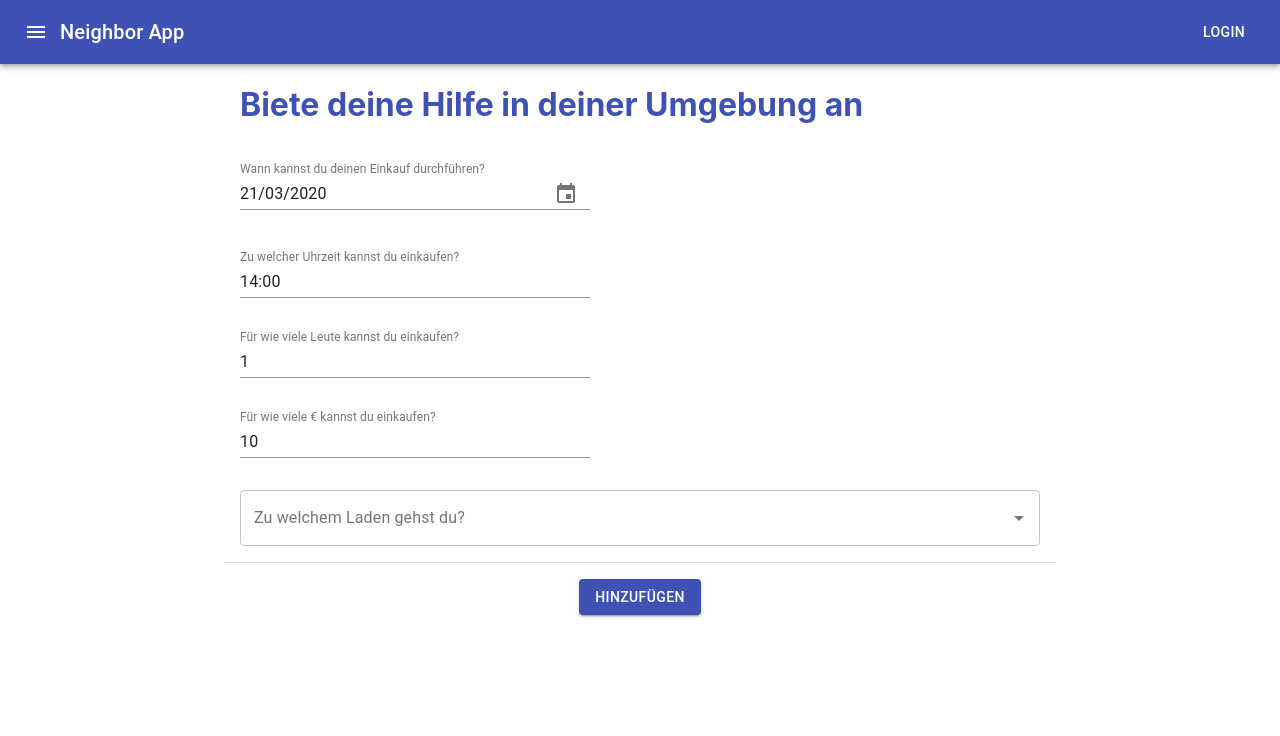
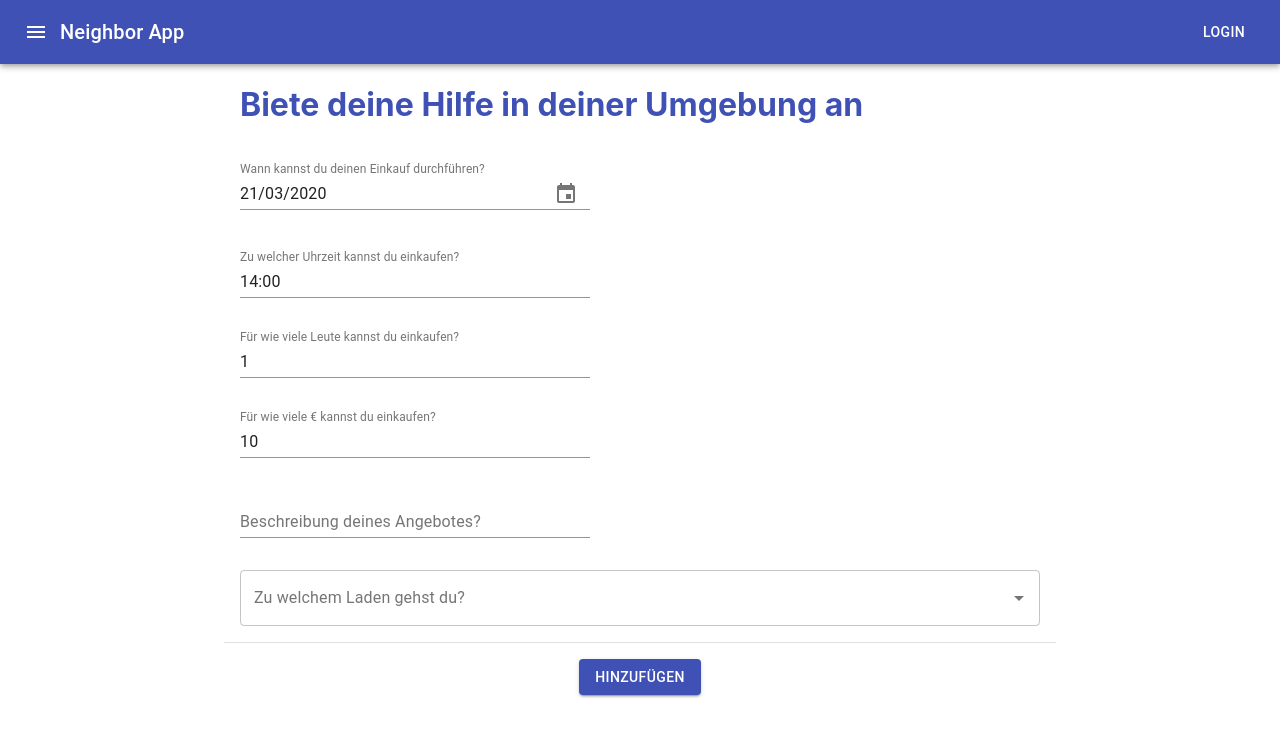
Before and after one commit to neighbor-app/website, a React (Create React App) app: page /new-help in a window 1280 px wide. Shown: the top 736 px of the page. Built offline with nearby package versions, Linux system fonts and the light colour scheme.

Commit message:
- Added description field

```diff
--- a/src/components/NewHelp.tsx
+++ b/src/components/NewHelp.tsx
@@ -90,6 +90,9 @@ class NewHelp extends React.Component<ComponentProps, ComponentState> {
                             <TextField label="Für wie viele € kannst du einkaufen?" defaultValue="10" type="number" style={{width: '350px'}}/>
                         </Grid>
                         <Grid item>
+                            <TextField label="Beschreibung deines Angebotes?" style={{width: '350px'}}/>
+                        </Grid>
+                        <Grid item>
                             <Autocomplete
 
                                 options={ this.stores }
```
Also changed, not shown: .travis.yml.
